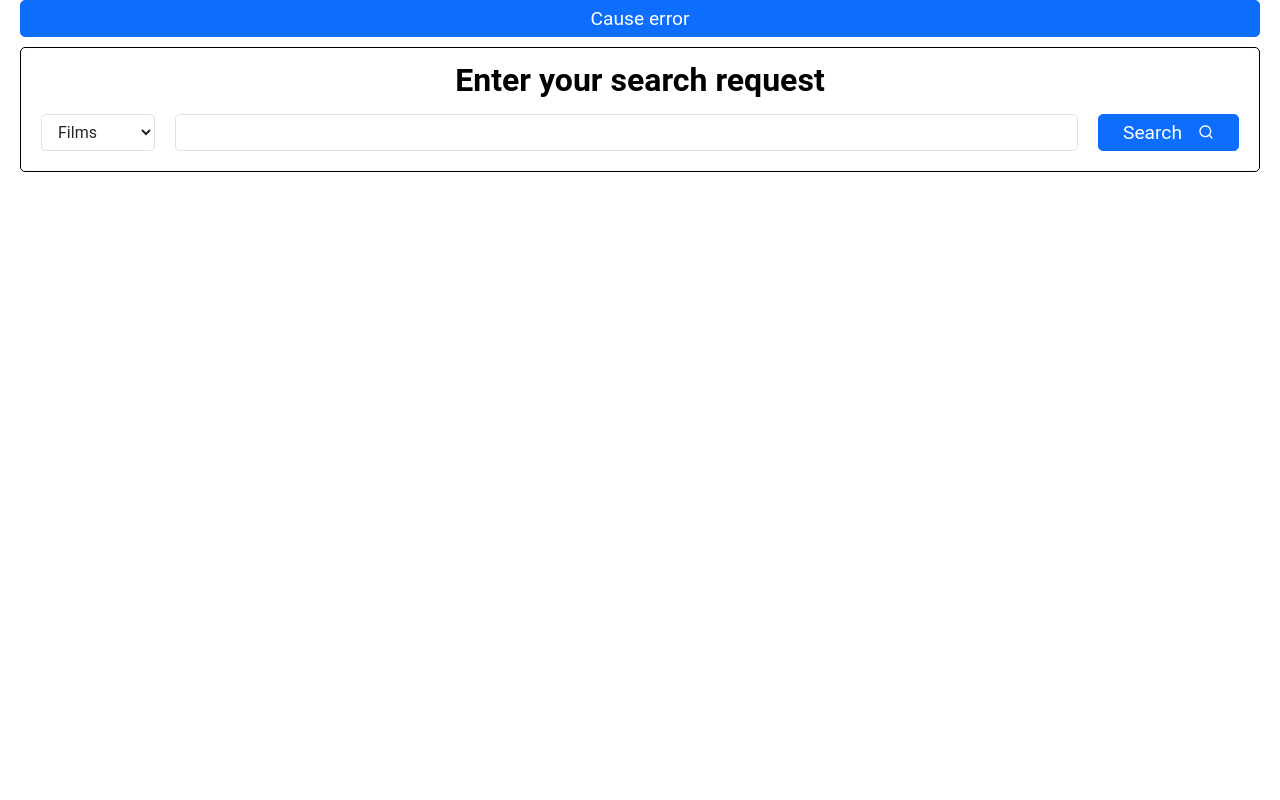
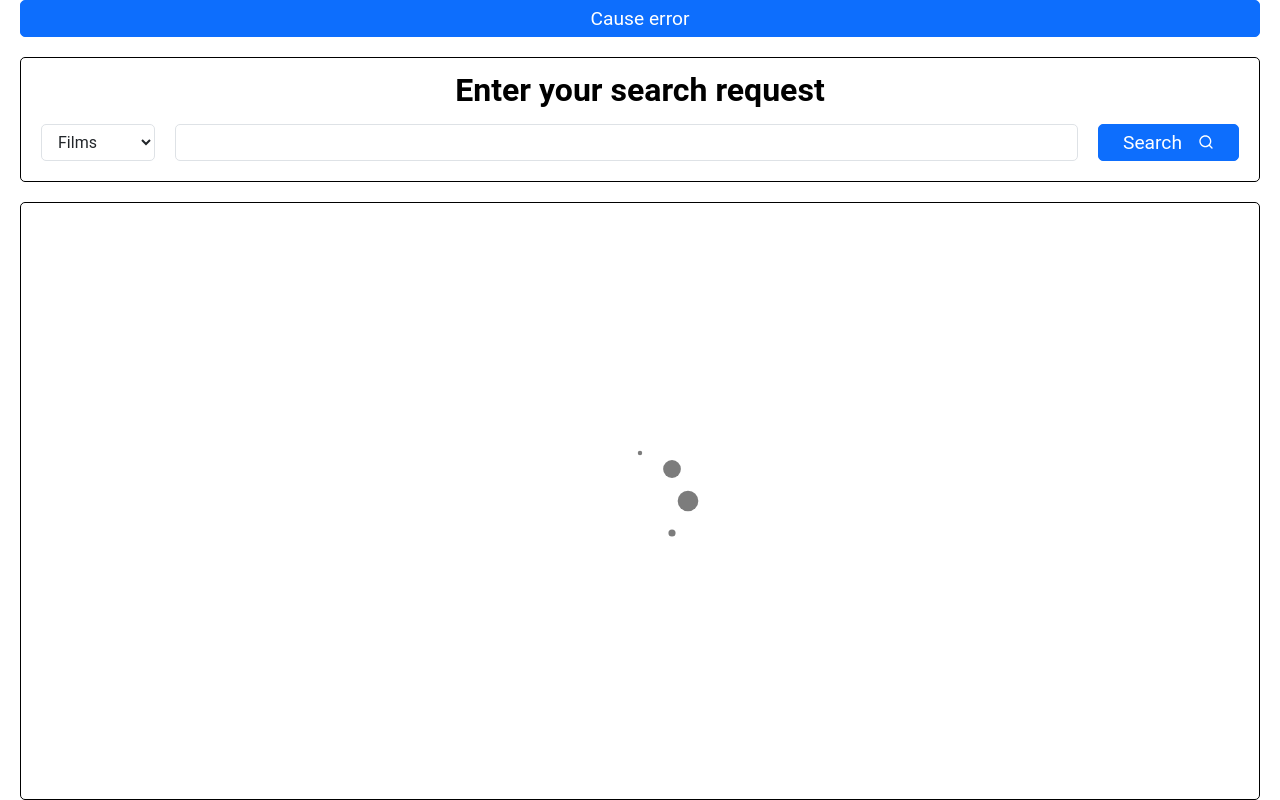
Before and after one commit to polyakov-artem/SW-API, a React (Vite) app: page / in a window 1280 px wide. Built offline with nearby package versions, Linux system fonts and the light colour scheme.

Commit message:
fix: change SearchResults styles

```diff
--- a/src/App.tsx
+++ b/src/App.tsx
@@ -5,6 +5,7 @@ import { selectOptions } from './constants/constants';
 import { SwCategory } from './enums/enums';
 import { loadSavedSearch } from './utils/load-saved-search';
 import { SavedSearchType } from './types/types';
+import SearchResults from './components/ui/search-results/search-results';
 
 interface SearchStateType {
   search: string;
@@ -38,12 +39,13 @@ class App extends Component<PropsWithChildren, SearchStateType> {
           </div>
         </header>
         <main className="page__main">
-          <div className="container">
+          <div className="page__search container">
             <SearchHeader
               options={selectOptions}
               initialCategory={category}
               initialSearch={search}
             />
+            <SearchResults />
           </div>
         </main>
       </div>
--- /dev/null
+++ b/src/components/ui/search-results/search-results.scss
@@ -0,0 +1,13 @@
+.search-results {
+  padding: 20px;
+  border: 1px solid var(--black);
+  border-radius: 5px;
+  overflow: hidden;
+
+  &__loader {
+    width: 100%;
+    height: 100%;
+    font-size: 1rem;
+    color: #7c7c7c;
+  }
+}
--- /dev/null
+++ b/src/components/ui/search-results/search-results.tsx
@@ -0,0 +1,13 @@
+import { FC } from 'react';
+import Loader from '../../shared/loader/loader';
+import './search-results.scss';
+
+const SearchResults: FC = () => {
+  return (
+    <div className="search-results">
+      <Loader className="search-results__loader" />
+    </div>
+  );
+};
+
+export default SearchResults;
--- a/src/scss/base/_base.scss
+++ b/src/scss/base/_base.scss
@@ -36,16 +36,15 @@ body {
 }
 
 .page {
-  display: flex;
-  flex-direction: column;
+  display: grid;
   min-height: 100dvh;
-  gap: 10px;
+  grid-template-rows: auto 1fr;
+  gap: 20px;
 
-  &__header {
-    flex: 0 0 auto;
-  }
-
-  &__main {
-    flex: 1 1 auto;
+  &__search {
+    display: grid;
+    grid-template-rows: auto 1fr;
+    gap: 20px;
+    min-height: 100%;
   }
 }
```
